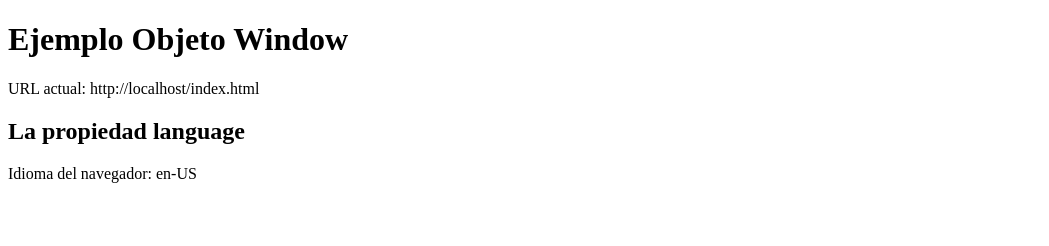
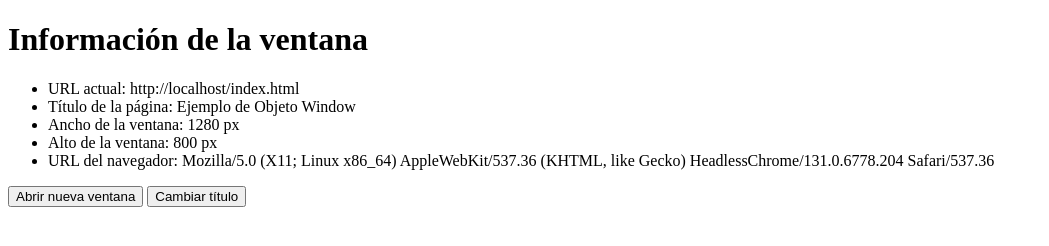
Before and after one commit to fsadriann/objetos_js, a plain HTML site: page index.html in a window 1280 px wide. Shown: the whole page, without its empty margins (0-1049 px from the left). Drawn offline with Linux system fonts and the light colour scheme.

Commit message:
se añadió el ejemplo

```diff
--- a/index.html
+++ b/index.html
@@ -1,24 +1,38 @@
 <!DOCTYPE html>
-<html lang="es">
+<html>
 <head>
-    <meta charset="UTF-8">
-    <title>Ejemplo Objeto Window</title>
+  <title>Ejemplo de Objeto Window</title>
 </head>
 <body>
-    <h1>Ejemplo Objeto Window</h1>
 
-    <p>URL actual: <span id="url"></span></p>
+  <h1>Información de la ventana</h1>
+  <p id="informacion"></p>
 
-    <h2>La propiedad language</h2>
+  <script>
+    // Obtener información de la ventana y mostrarla en el párrafo
+    const informacion = document.getElementById('informacion');
+    informacion.innerHTML = `
+      <ul>
+        <li>URL actual: ${window.location.href}</li>
+        <li>Título de la página: ${document.title}</li>
+        <li>Ancho de la ventana: ${window.innerWidth} px</li>
+        <li>Alto de la ventana: ${window.innerHeight} px</li>
+        <li>URL del navegador: ${window.navigator.userAgent}</li>
+      </ul>
+    `;
 
-<p id="demo"></p>
+    // Abrir una nueva ventana emergente
+    function abrirNuevaVentana() {
+      window.open('https://www.google.com/', 'Nueva ventana', 'width=400,height=300');
+    }
 
-    <script>
-        // Mostrar URL actual
-        document.getElementById('url').textContent = window.location.href;
+    // Cambiar el título de la página
+    function cambiarTitulo() {
+      window.document.title = 'Nuevo título';
+    }
+  </script>
 
-        let language = window.navigator.language;
-        document.getElementById("demo").innerHTML = "Idioma del navegador: " + language;
-    </script>
+  <button onclick="abrirNuevaVentana()">Abrir nueva ventana</button>
+  <button onclick="cambiarTitulo()">Cambiar título</button>
 </body>
 </html>
```
Also changed, not shown: 1 other file.
